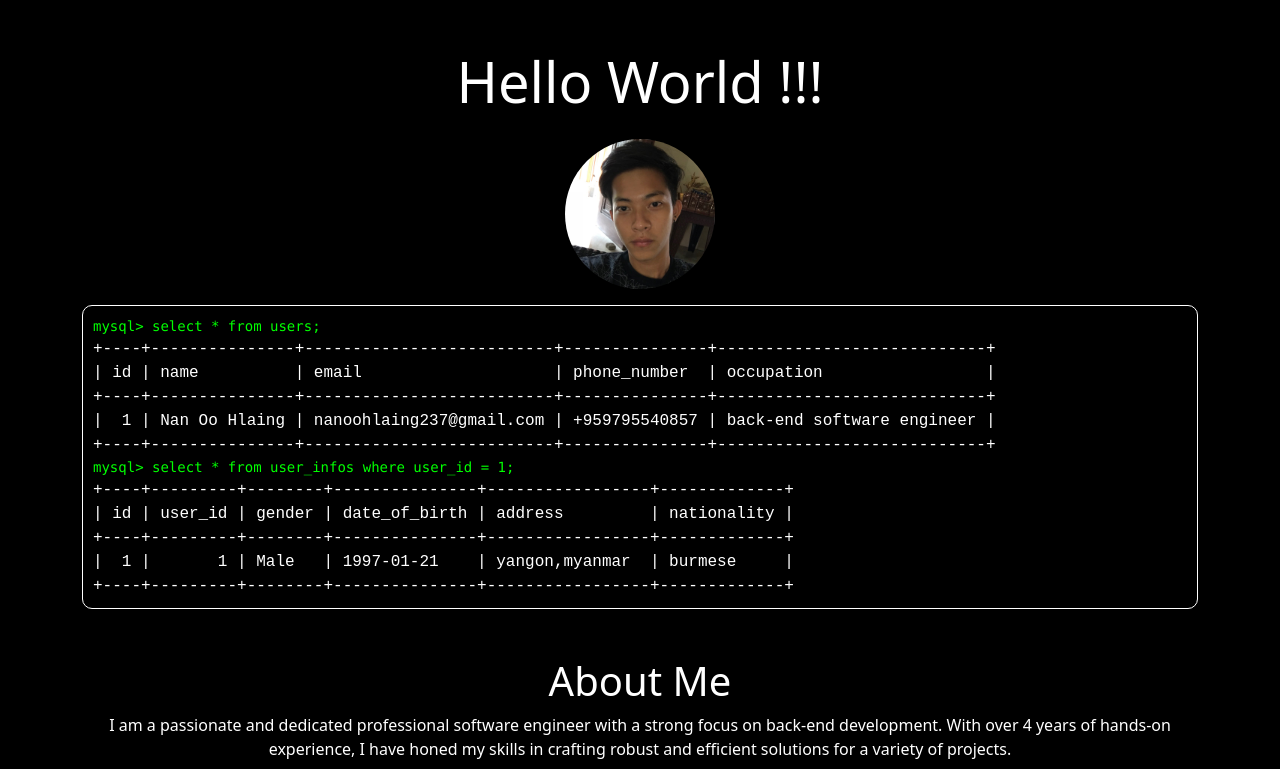
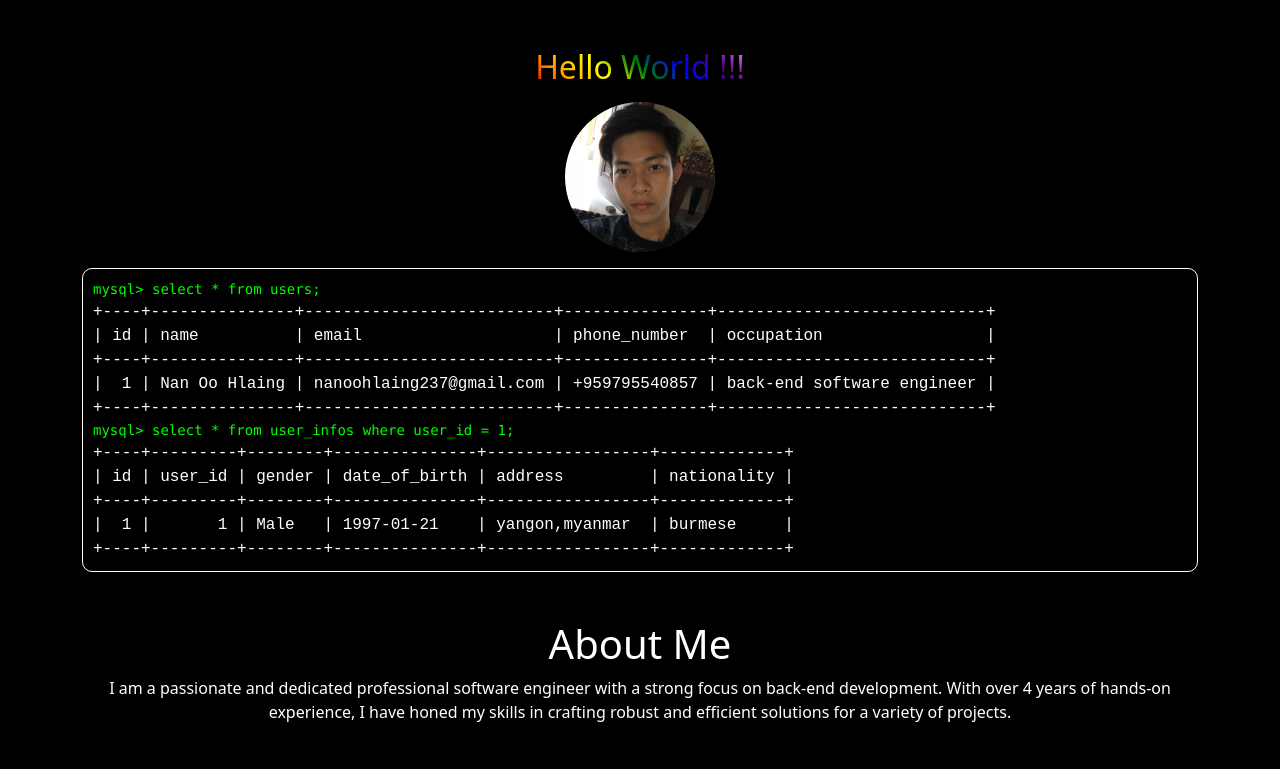
Before and after one commit to nanoohlaing1997/portfolio, a plain HTML site: page index.html in a window 1280 px wide. Shown: the top 769 px of the page. Drawn offline with nearby package versions, Linux system fonts and the light colour scheme.

Commit message:
adding another features

```diff
--- a/index.html
+++ b/index.html
@@ -44,8 +44,27 @@
                 opacity: 0;
             }
         }
-        .twinkle-text {
-            animation: twinkle 5s infinite; /* Apply the animation to the text */
+        .rainbow-text {
+            display: inline-block;
+            background-image: linear-gradient(45deg, red, orange, yellow, green, blue, indigo, violet);
+            -webkit-background-clip: text; /* Apply the gradient as text color (for webkit browsers) */
+            background-clip: text;
+            color: transparent; /* Make the original text transparent */
+            animation: rainbow 5s infinite linear;
+        }
+
+        @keyframes rainbow {
+            0%, 100% {
+                background-position: 0% 50%;
+            }
+            50% {
+                background-position: 100% 50%;
+            }
+        }
+
+        .display-4 {
+            font-size: 2rem;
+            margin: 0;
         }
 
 		/* Custom CSS for the percentage bars */
@@ -162,7 +181,9 @@
 
 	<body class="bg-black text-white">
 		<div class="container text-center mt-5">
-		<h1 class="display-4 twinkle-text">Hello World !!!</h1>
+        <div class="rainbow-text">
+            <h1 class="display-4">Hello World !!!</h1>
+        </div>
 		<div class="container text-center mb-3">
 		<img src="linkedin.jpeg" alt="This is my profile" width="150" height="150" class="img-fluid rounded-circle mx-auto mt-3">
 		</div>
```
